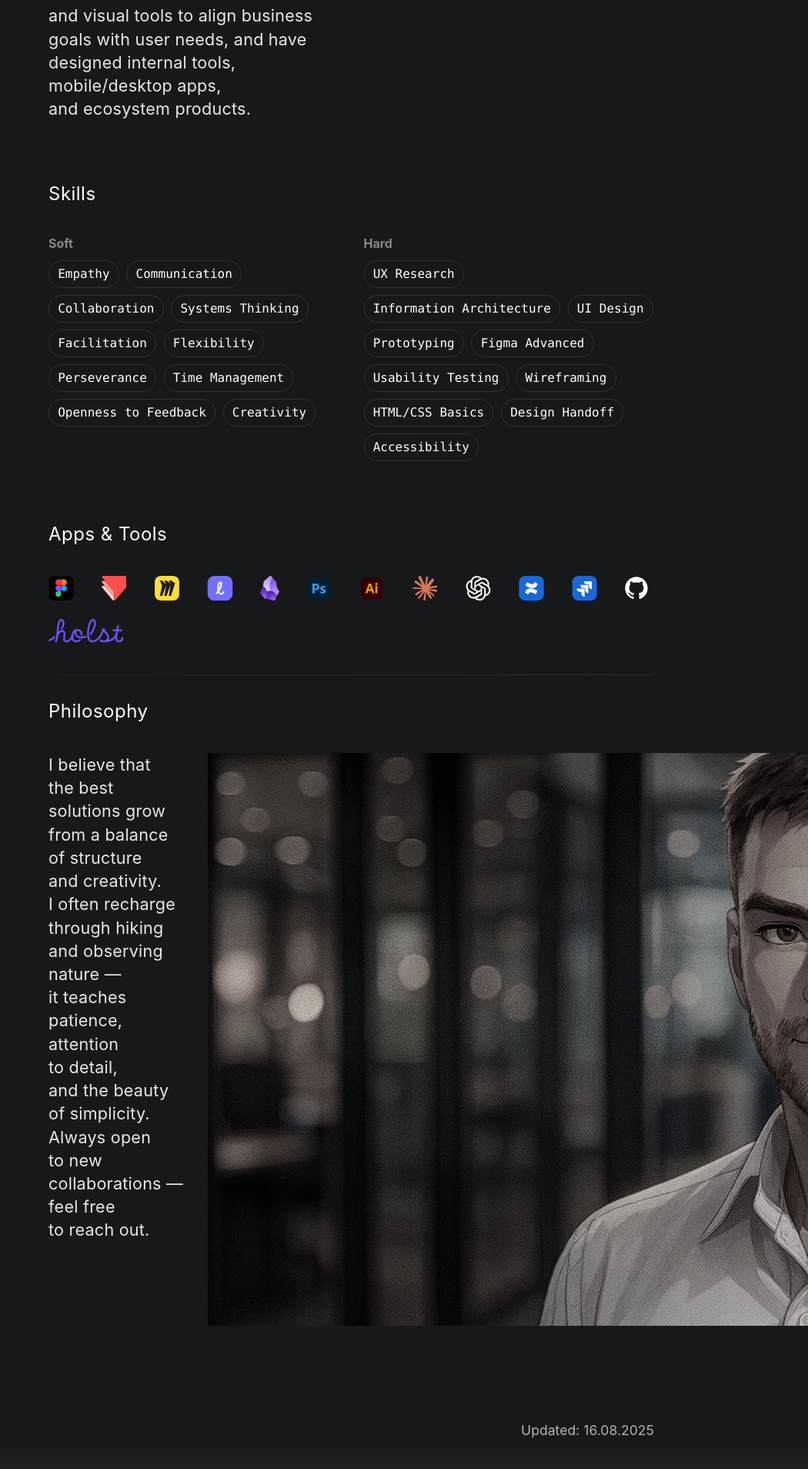
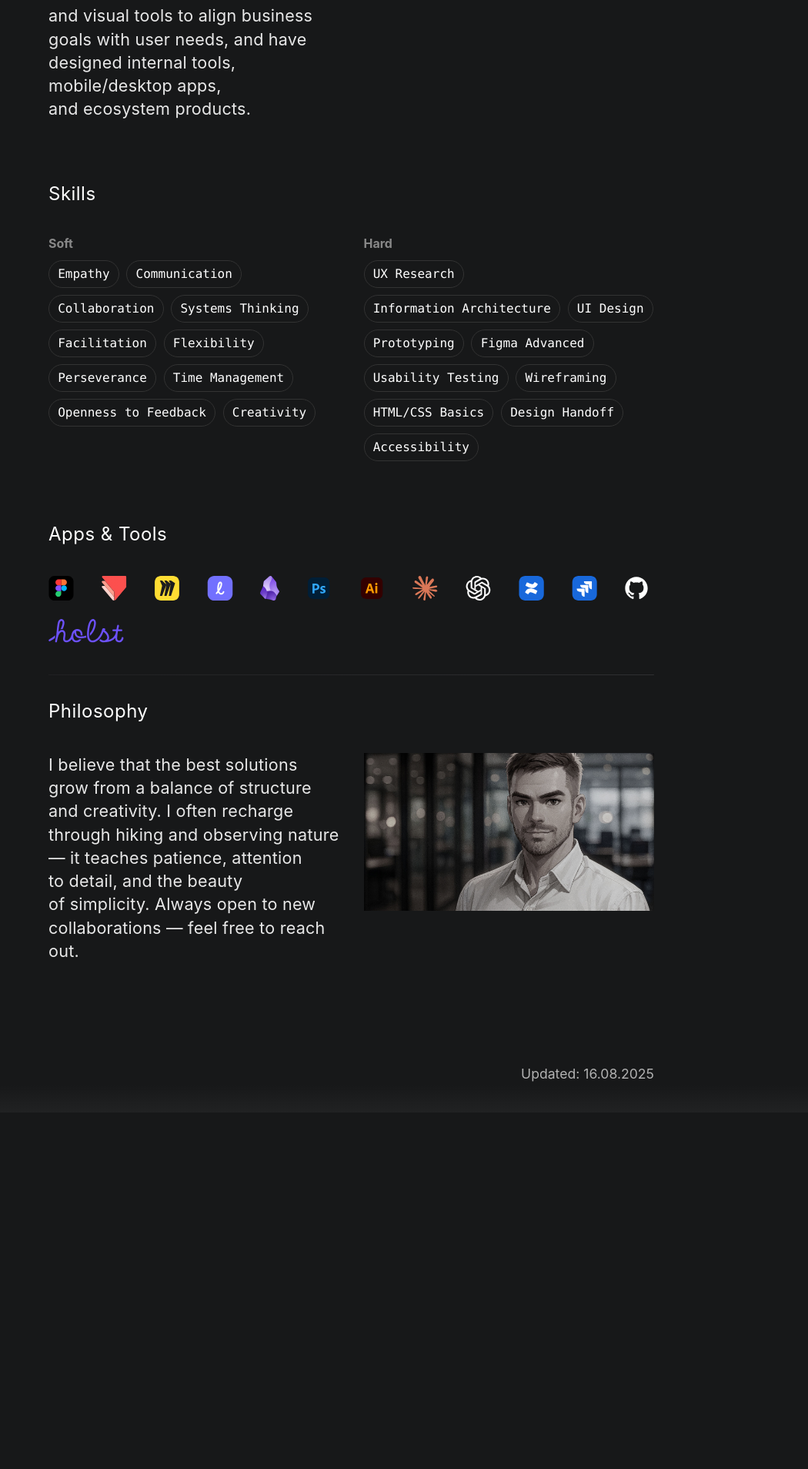
Before and after one commit to uxiscool/experience, a Jekyll site: the page built from about.md, in a window 1280 px wide. Shown: the part 661-2569 px from the top of the page at 77% size, without its empty margins (230-1280 px from the left). Built offline with Jekyll 4.4.1, drawn with Linux system fonts in a browser that asks for light colours; after the commit the page ends 2106 px from its top, so only the background shows below that.

Commit message:
Add files via upload

```diff
--- a/css/main.css
+++ b/css/main.css
@@ -33,11 +33,28 @@ section {
   margin: 2rem 0 3rem;
 }
 
-.skills-columns, .bio-columns {
+.skills-columns {
   display: grid;
   grid-template-columns: 1fr 1fr;
   gap: 32px;
 }
+
+.bio-columns {
+  display: grid;
+  grid-template-columns: minmax(0,1fr) minmax(0,1fr); /* ← можно сжиматься */
+  gap: 32px;
+}
+
+.bio-photo {
+  display: block;
+  max-width: 100%;
+  width: 100%;
+  height: auto;        /* сохраняем пропорции */
+  object-fit: contain; /* ничего не режем */
+}
+
+/* дети грида должны позволять сжатие содержимого */
+.bio-columns > .bio { min-width: 0; }
 
 /* Адаптив: < 90px — колонки в столбик */
 @media (max-width: 920px) {
```
